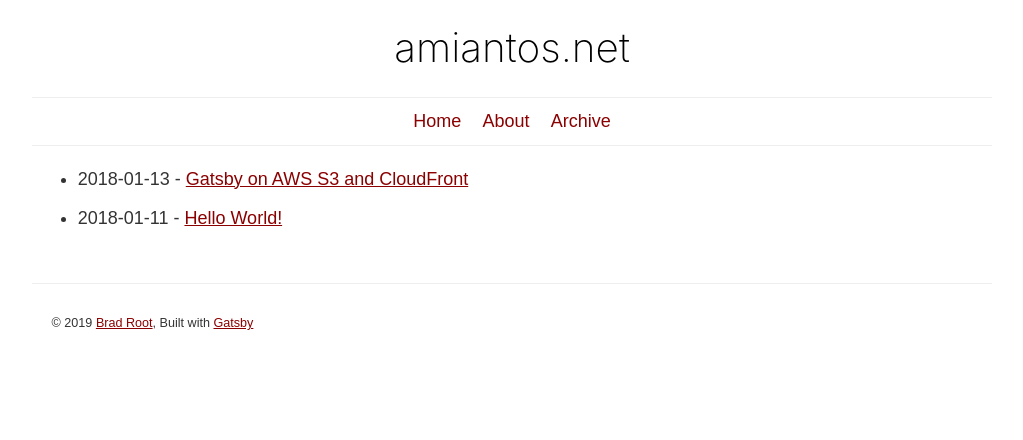
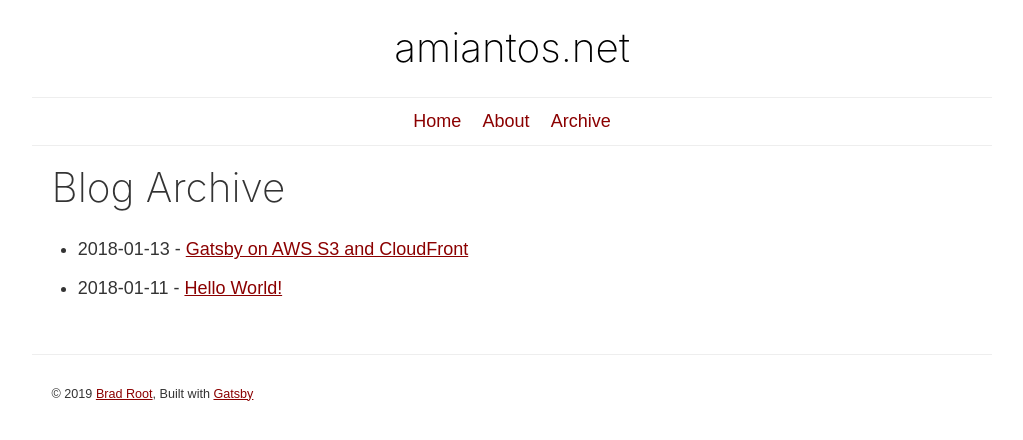
Before and after one commit to amiantos/amiantos.net, a Gatsby site: page /blog in a window 1280 px wide. Shown: the whole page, without its empty margins (128-1151 px from the left). Built offline with nearby package versions, Linux system fonts and the light colour scheme; Gatsby itself is replaced by a stand-in of ours.

Commit message:
add blog archive page title

```diff
--- a/src/pages/blog.js
+++ b/src/pages/blog.js
@@ -9,6 +9,7 @@ const BlogPage = props => {
   return (
     <Layout>
       <SEO title="archive" keywords={[`blog`, `archive`]} />
+      <h1>Blog Archive</h1>
       <ul>
         {postList.edges.map(({ node }, i) => (
           <li>
```
